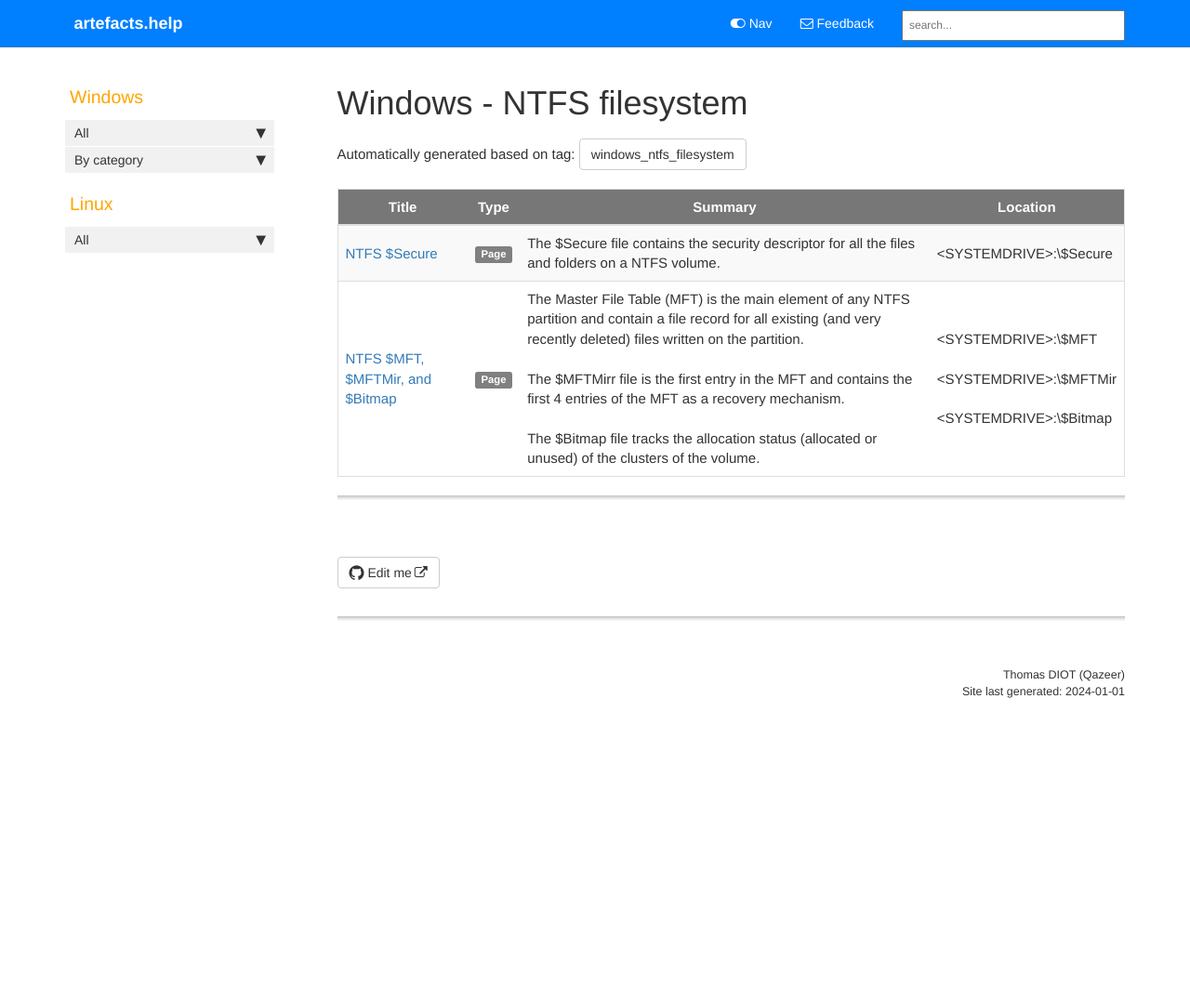
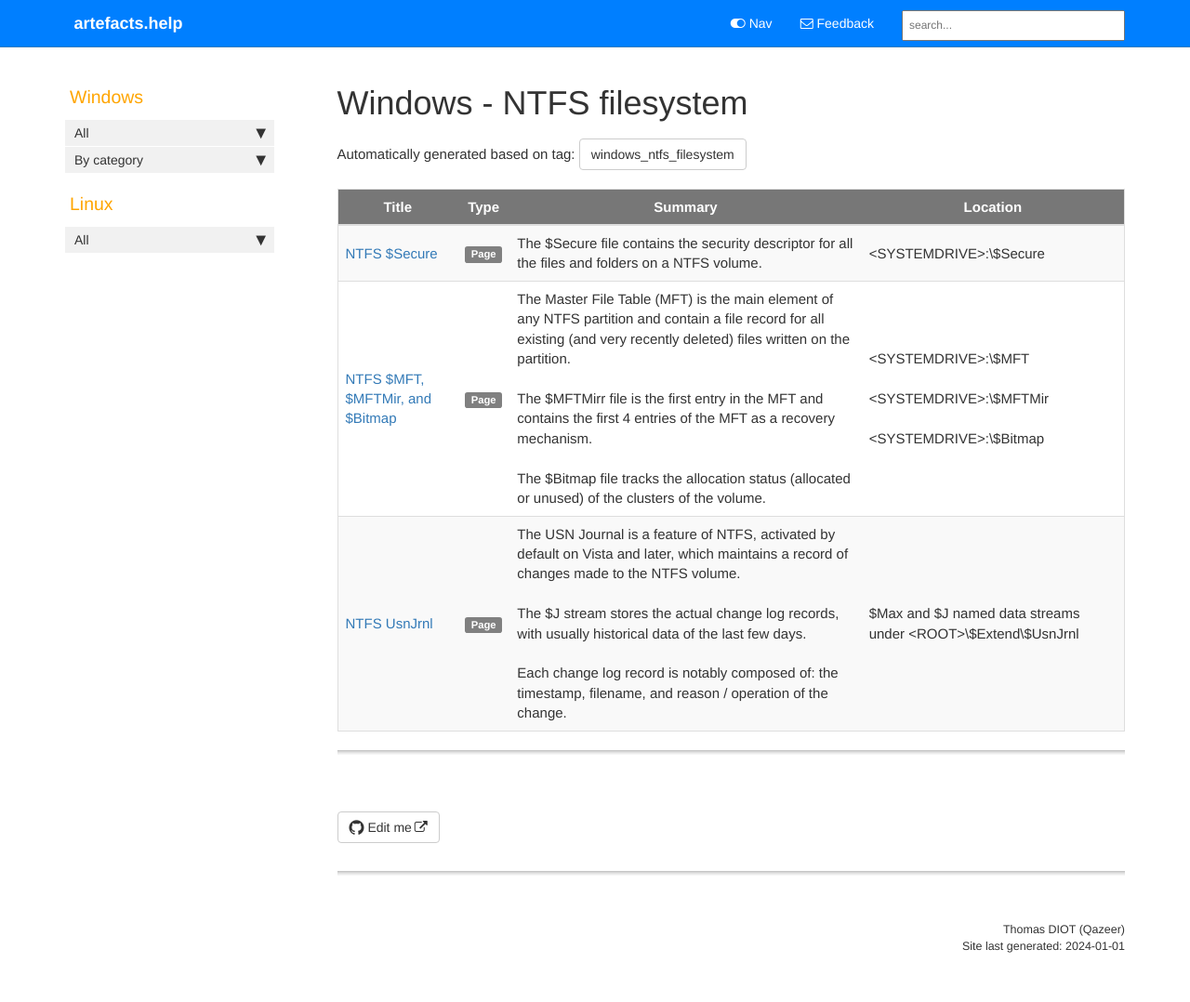
Before and after one commit to Qazeer/artefacts.help, a Jekyll site: the page built from pages/tags/tag_windows_ntfs_filesystem.md, in a window 1280 px wide. Shown: the whole page at 93% size. Built offline with Jekyll 4.4.1, drawn with Linux system fonts in a browser that asks for light colours; our own code applies the rules of GitHub Pages for plain Markdown files; comment, search, counter and statistics services are not loaded; before the commit the page ends 900 px from its top, so only the background shows below that.

Commit message:
[Artefact] UsnJrnl - init

````diff
--- a/_data/sidebars/sidebar.yml
+++ b/_data/sidebars/sidebar.yml
@@ -22,6 +22,10 @@ entries:
 
     - title: $Secure
       url: /windows_secure
+      output: web
+
+    - title: $UsnJrnl
+      url: /windows_usnjrnl
       output: web
 
     - title: Amcache
--- /dev/null
+++ b/pages/windows/usnjrnl.md
@@ -0,0 +1,84 @@
+---
+title: NTFS UsnJrnl
+summary: 'The USN Journal is a feature of NTFS, activated by default on Vista and later, which maintains a record of changes made to the NTFS volume.\n\nThe $J stream stores the actual change log records, with usually historical data of the last few days.\n\nEach change log record is notably composed of: the timestamp, filename, and reason / operation of the change.'
+keywords: Filesystem, NTFS, UsnJrnl, USN, Journal
+tags:
+  - windows_ntfs_filesystem
+  - windows_file_knowledge
+location: '$Max and $J named data streams under <ROOT>\$Extend\$UsnJrnl'
+last_updated: 2024-01-01
+sidebar: sidebar
+permalink: windows_usnjrnl.html
+folder: windows
+---
+
+### Overview
+
+The `Update Sequence Number Journal (USN) Journal` is a feature of NTFS,
+activated by default on Vista and later, which maintains a record of changes
+made to the NTFS volume. The creation, deletion or modification of files or
+directories are for instance journalized.
+
+The records in the `UsnJrnl` are progressively overwritten once the max size of
+the journal has been reached. The `UsnJrnl` usually contains historical data on
+the last few days (1-3 days for system full time use, < 7 days for regular
+system use).
+
+### Information of interest
+
+The `UsnJrnl` is composed of two named data streams:
+
+  - The `$Max` stream stores the meta data of the change.
+
+  - The `$J`  stream stores the actual change log records.
+
+Each change log record is notably composed of:
+
+  - an `Update Sequence Number (USN)`.
+
+  - The timestamp of the change.
+
+  - The filename of the file impacted by the change.
+
+  - The reason / operation of the record (`USN_REASON_FILE_CREATE`,
+    `USN_REASON_FILE_DELETE`, `USN_REASON_DATA_OVERWRITE`,
+    `USN_REASON_RENAME_NEW_NAME`, etc.).
+
+  - MFT reference and reference sequence number.
+
+### Tool(s)
+
+#### UsnJrnl metadata
+
+The Windows `fsutil` and the PowerShell cmdlet `Get-ForensicUsnJrnlInformation`
+of the [`PowerForensics`](https://github.com/Invoke-IR/PowerForensics) suite
+can be used to retrieve metadata about the `UsnJrnl`:
+
+```
+# First and current USN, maximum size notably
+fsutil usn queryjournal <NTFS_VOLUME>
+
+Get-ForensicUsnJrnlInformation
+Get-ForensicUsnJrnlInformation -VolumeName <NTFS_VOLUME>
+Get-ForensicUsnJrnlInformation -Path <USN_JRNL_PATH>
+```
+
+#### MFTECmd
+
+The [`MFTECmd`](https://github.com/EricZimmerman/MFTECmd) utility can parse and
+extract information from the `UsnJrnl` (as well as other NTFS filesystem
+artefacts such as the `MFT`'s `$J` stream, the file ownership `$Secure:$SDS`
+data stream, and the transaction log file `$Logfile`).
+
+Associated `KAPE` compound module: `MFTECmd` (includes `MFTECmd_$Boot`,
+`MFTECmd_$MFT`, `MFTECmd_$J`, and `MFTECmd_$SDS`).
+
+```bash
+MFTECmd.exe -f '<UsnJrnl>' --csv <OUTPUTDIR_PATH>
+```
+
+### References
+
+  - [Junghoon Oh - Advanced $UsnJrnl Forensics](http://forensicinsight.org/wp-content/uploads/2013/07/F-INSIGHT-Advanced-UsnJrnl-Forensics-English.pdf)
+
+  - [COUNT UPON SECURITY - Luis Rocha - DIGITAL FORENSICS NTFS CHANGE JOURNAL](https://countuponsecurity.com/2017/05/25/digital-forensics-ntfs-change-journal/)
````
